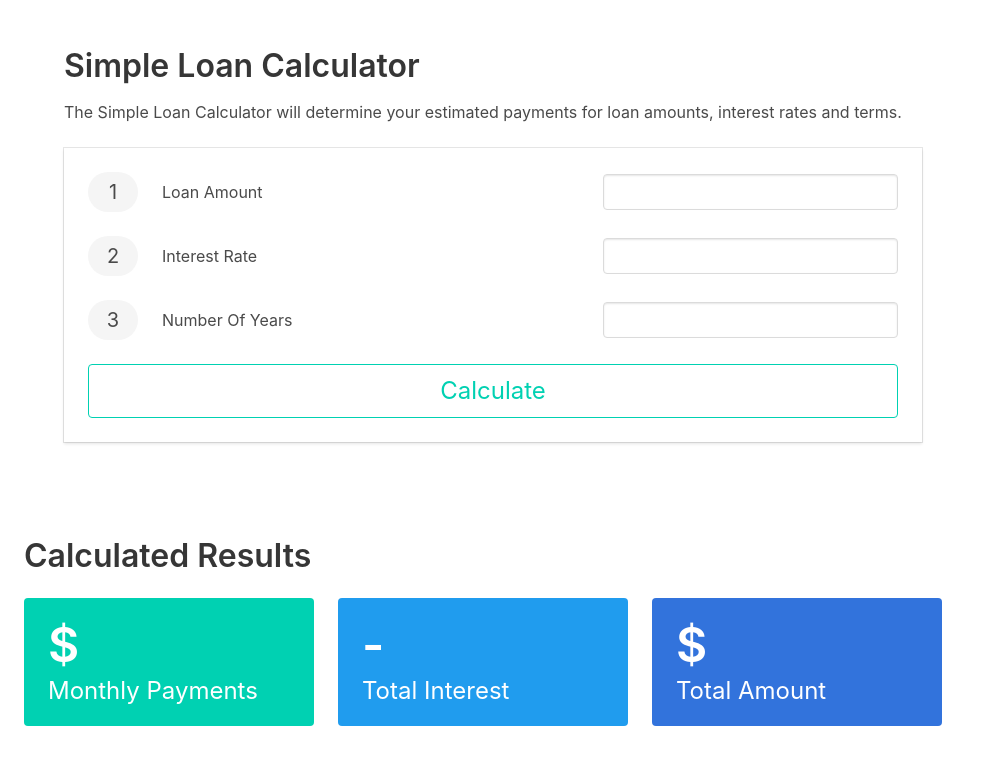
After one commit to rewardkhe/website, a PHP site: page /work/unstable.html in a window 1280 px wide. The commit adds this page. Shown: the top 773 px of the page, without its empty margins (0-981 px from the left). Run offline with PHP 8.4, Linux system fonts and the light colour scheme.

Commit message:
try 1.calc

```diff
--- a/work.php
+++ b/work.php
@@ -142,6 +142,11 @@
         <br> <br>
 </div>
 
+<div class="workpost">
+        <a href = "work/unstable.html"> <h3> Scribble </h3> </a>
+        <br> <br>
+</div>
+
 <br>
 
 </body>
--- /dev/null
+++ b/work/script10.js
@@ -0,0 +1,39 @@
+document.getElementById("loan-form").addEventListener("submit", computeResults);
+
+function computeResults(e) {
+  // UI
+
+  const UIamount = document.getElementById("amount").value;
+  const UIinterest = document.getElementById("interest").value;
+  const UIyears = document.getElementById("years").value;
+
+  // Calculate
+
+  const principal = parseFloat(UIamount);
+  const CalculateInterest = parseFloat(UIinterest) / 100 / 12;
+  const calculatedPayments = parseFloat(UIyears) * 12;
+
+  //Compute monthly Payment
+
+  const x = Math.pow(1 + CalculateInterest, calculatedPayments);
+  const monthly = (principal * x * CalculateInterest) / (x - 1);
+  const monthlyPayment = monthly.toFixed(2);
+
+  //Compute Interest
+
+  const totalInterest = (monthly * calculatedPayments - principal).toFixed(2);
+
+  //Compute Total Payment
+
+  const totalPayment = (monthly * calculatedPayments).toFixed(2);
+
+  //Show results
+
+  document.getElementById("monthlyPayment").innerHTML = "$" + monthlyPayment;
+
+  document.getElementById("totalInterest").innerHTML = "%" + totalInterest;
+
+  document.getElementById("totalPayment").innerHTML = "$" + totalPayment;
+
+  e.preventDefault();
+}
--- /dev/null
+++ b/work/unstable.html
@@ -0,0 +1,171 @@
+<!-- <!DOCTYPE html>
+<html lang="en">
+    <head>
+        <meta charset="UTF-8">
+        <meta name="viewport" content="width=device-width, initial-scale=1.0">
+        <title>Latest unstable work</title>
+        <link rel="stylesheet" href="../CSS/style1.css">
+        <script src="script10.js"></script>
+
+
+    </head>
+    <body>
+
+    </body>
+    </html> -->
+
+    <!DOCTYPE html>
+<html>
+  <head>
+    <meta charset="utf-8" />
+    <meta name="viewport" content="width=device-width, initial-scale=1" />
+    <title>Loan Calculator</title>
+    <link
+      rel="stylesheet"
+      href="https://cdnjs.cloudflare.com/ajax/libs/bulma/0.7.2/css/bulma.min.css"
+    />
+    <!-- <script src="script10.js"></script> -->
+    <!-- <script
+      defer
+      src="https://use.fontawesome.com/releases/v5.3.1/js/all.js"
+    ></script> -->
+  </head>
+  <body>
+    <section class="section">
+      <div class="container">
+        <div class="content">
+          <h1>Simple Loan Calculator</h1>
+          <p>
+            The Simple Loan Calculator will determine your estimated payments
+            for loan amounts, interest rates and terms.
+          </p>
+        </div>
+
+        <div class="columns">
+          <div class="column is-three-quarters">
+            <div class="card">
+              <div class="card-content">
+                <form id="loan-form">
+                  <div class="level">
+                    <!-- Left side -->
+                    <div class="level-left is-marginless">
+                      <div class="level-item">
+                        <p class="number">1</p>
+                        Loan Amount
+                      </div>
+                    </div>
+
+                    <!-- Right side -->
+                    <div class="level-right">
+                      <div class="level-item">
+                        <div class="field">
+                          <div class="control has-icons-left ">
+                            <input class="input" id="amount" type="number" />
+                            <span class="icon is-small is-left">
+                              <i class="fa fa-dollar-sign"></i>
+                            </span>
+                          </div>
+                        </div>
+                      </div>
+                    </div>
+                  </div>
+
+                  <div class="level">
+                    <!-- Left side -->
+                    <div class="level-left is-marginless">
+                      <div class="level-item">
+                        <p class="number">2</p>
+                        Interest Rate
+                      </div>
+                    </div>
+
+                    <!-- Right side -->
+                    <div class="level-right">
+                      <div class="level-item">
+                        <div class="field">
+                          <div class="control has-icons-right">
+                            <input class="input" id="interest" type="number" />
+                            <span class="icon is-small is-right">
+                              <i class="fa fa-percentage"></i>
+
+                            </span>
+                          </div>
+                        </div>
+                      </div>
+                    </div>
+                  </div>
+                  <div class="level">
+                    <!-- Left side -->
+                    <div class="level-left is-marginless">
+                      <div class="level-item">
+                        <p class="number">3</p>
+                        Number Of Years
+                      </div>
+                    </div>
+
+                    <!-- Right side -->
+                    <div class="level-right">
+                      <div class="level-item">
+                        <div class="field">
+                          <div class="control has-icons-left">
+                            <input class="input" id="years" type="number" />
+                            <span class="icon is-small is-left">
+                              <i class="fa fa-calendar"></i>
+                            </span>
+                          </div>
+                        </div>
+                      </div>
+                    </div>
+                  </div>
+
+                  <div class="control">
+                    <button
+                      class="button is-large is-fullwidth is-primary is-outlined"
+                    >
+                      Calculate
+                    </button>
+                  </div>
+                </form>
+              </div>
+            </div>
+          </div>
+        </div>
+        </div>
+      </div>
+    </section>
+
+    <!-- RESULTS -->
+    <section class="section">
+      <h1 class="title ">Calculated Results</h1>
+<div class="columns is-multiline">
+
+  <div class="column is-12-tablet is-6-desktop is-3-widescreen">
+    <div class="notification is-primary has-text">
+      <p id="monthlyPayment" class="title is-1">$</p>
+      <p class="subtitle is-4">Monthly Payments</p>
+    </div>
+  </div>
+
+    <div class="column is-12-tablet is-6-desktop is-3-widescreen">
+        <div class="notification is-info has-text">
+          <p id="totalInterest" class="title is-1">-</p>
+          <p class="subtitle is-4">Total Interest</p>
+        </div>
+      </div>
+
+      <div class="column is-12-tablet is-6-desktop is-3-widescreen">
+        <div class="notification is-link has-text">
+          <p id="totalPayment" class="title is-1">$</p>
+          <p class="subtitle is-4">Total Amount</p>
+        </div>
+      </div>
+
+</div>
+</section>
+
+
+
+  </body>
+
+  <script src="script10.js"></script>
+</html>
```
